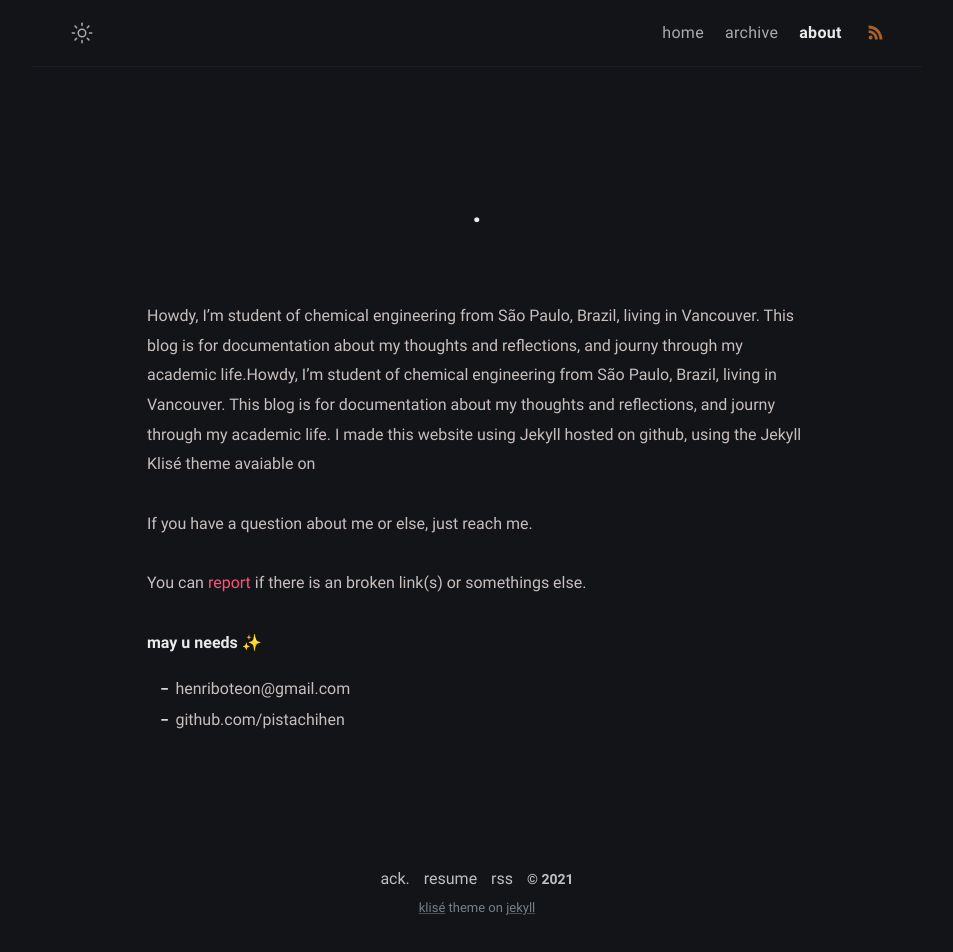
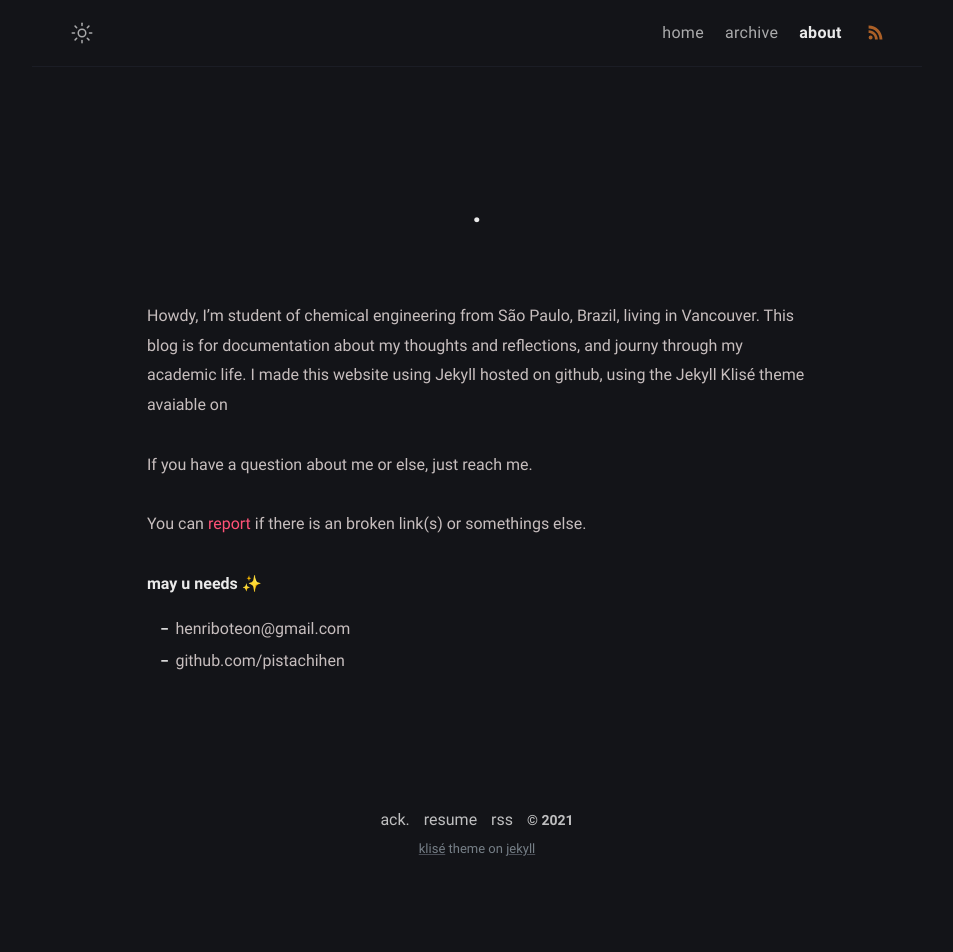
Before and after one commit to Pistachihen/pistachi.github.io, a Jekyll site: the page built from about.md, in a window 1280 px wide. Shown: the whole page, without its empty margins (163-1116 px from the left). Built offline with Jekyll 4.4.1, drawn with Linux system fonts in a browser that asks for light colours; after the commit the page ends 900 px from its top, so only the background shows below that.

Commit message:
about.md: changed

```diff
--- a/about.md
+++ b/about.md
@@ -5,7 +5,7 @@ layout: page
 comments: false
 ---
 
-Howdy, I'm student of chemical engineering from São Paulo, Brazil, living in Vancouver. This blog is for documentation about my thoughts and reflections, and journy through my academic life.Howdy, I'm student of chemical engineering from São Paulo, Brazil, living in Vancouver. This blog is for documentation about my thoughts and reflections, and journy through my academic life. I made this website using Jekyll hosted on github, using the Jekyll Klisé theme avaiable on
+Howdy, I'm student of chemical engineering from São Paulo, Brazil, living in Vancouver. This blog is for documentation about my thoughts and reflections, and journy through my academic life. I made this website using Jekyll hosted on github, using the Jekyll Klisé theme avaiable on
 
 If you have a question about me or else, just reach me.
 
```
